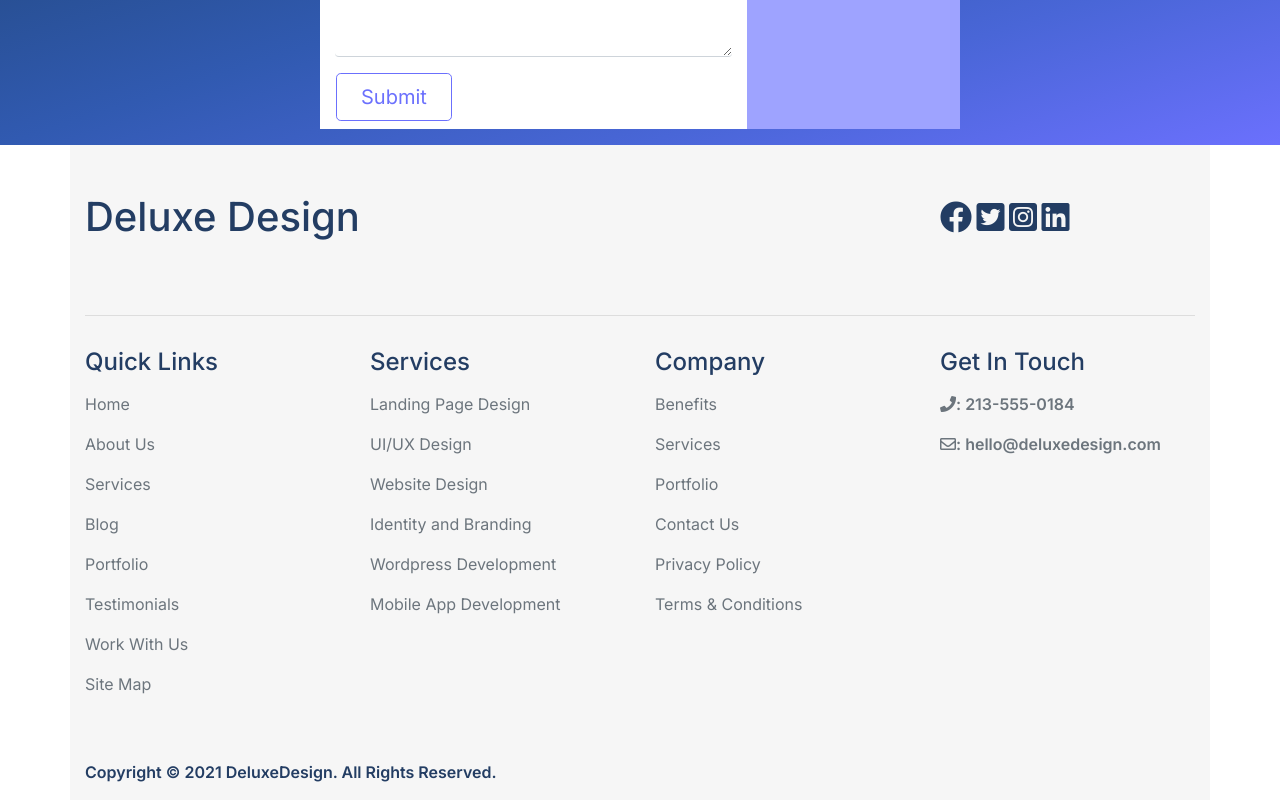
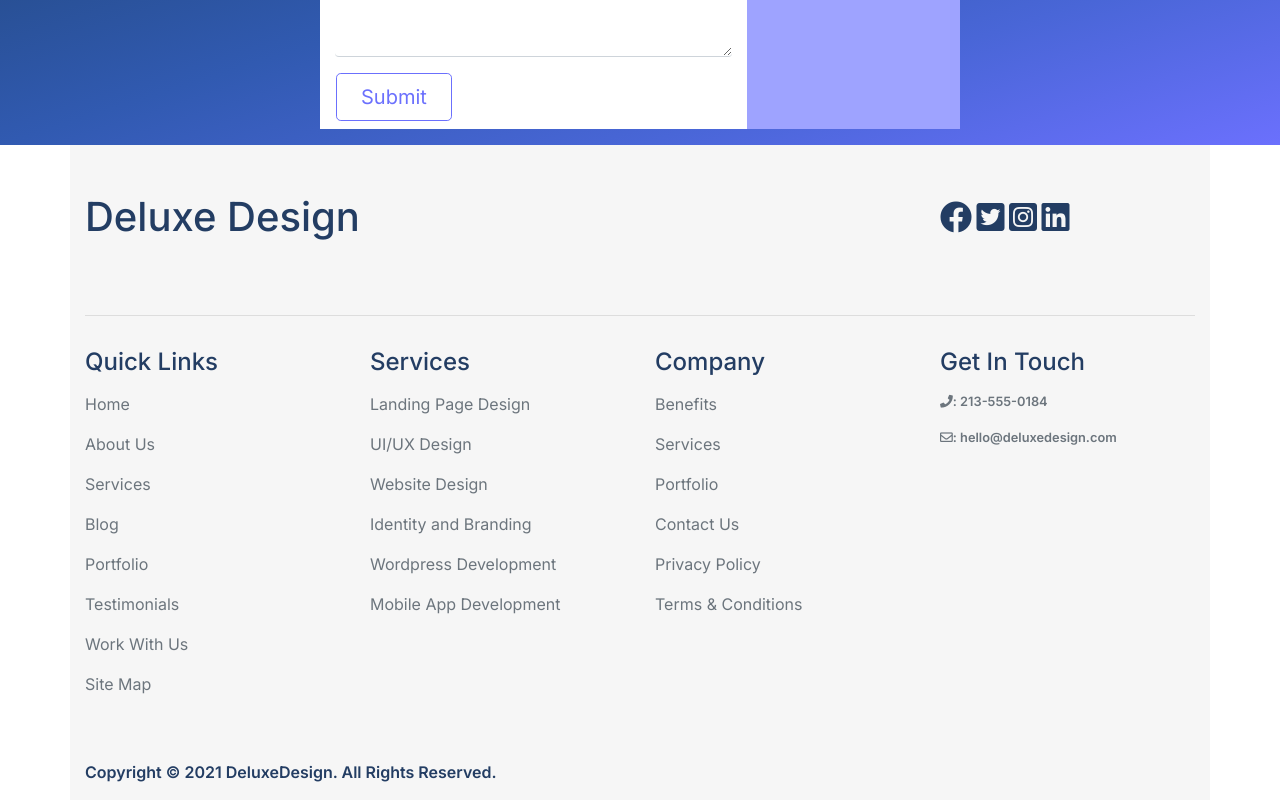
Before and after one commit to aaronleon1/deluxe-design, a React (Create React App) app: page / in a window 1280 px wide. Shown: the part 7158-7958 px from the top of the page. Built offline with nearby package versions, Linux system fonts and the light colour scheme.

Commit message:
Mobile Styling added

```diff
--- a/public/index.html
+++ b/public/index.html
@@ -12,8 +12,8 @@
     <link rel="stylesheet" href="https://use.fontawesome.com/releases/v5.15.1/css/all.css" integrity="sha384-vp86vTRFVJgpjF9jiIGPEEqYqlDwgyBgEF109VFjmqGmIY/Y4HV4d3Gp2irVfcrp" crossorigin="anonymous">
     <link rel="preconnect" href="https://fonts.gstatic.com">
 
-    <link rel="apple-touch-icon" href="%PUBLIC_URL%/logo192.png" />
-    <link rel="manifest" href="%PUBLIC_URL%/manifest.json" />
+    <link rel="apple-touch-icon" href="%PUBLIC_URL%/favicon.ico" />
+
 
     <title>Deluxe Design | Digital Agency</title>
   </head>
--- a/src/App.js
+++ b/src/App.js
@@ -118,7 +118,7 @@ function App() {
         </Row>
 
         <Row className='my-5'>
-          <Col xs={12} md={6}className='my-5'>
+          <Col xs={12} lg={6}className='my-5'>
           <Row className=' mb-md-1 mb-xs-0'>
               <Col xs={12} md={6}>
               <Card >
@@ -168,7 +168,7 @@ function App() {
             </Row>
           </Col>
 
-          <Col xs={12} md={6} className='my-auto'>
+          <Col xs={12} lg={6} className='my-auto'>
             <p className='text-left h1 text-primary' style={{fontWeight: '600'}}>Some Of The Benefits Of Working With Us</p>
             <p className=' text-left mb-4' style={{color: '#8B9CB6', lineHeight: '2rem', fontSize: '1.3rem', fontWeight: '500'}}>Deluxe Design has a strong reputation as being one of the best web design agencies in the performance marketing industry… and that’s good news for you.</p>
             <p className=' text-left mb-4' style={{color: '#8B9CB6', lineHeight: '2rem', fontSize: '1.3rem', fontWeight: '500'}}>Our highly skilled team of marketers, designers, developers, and brand experts know exactly what it takes to ensure your website grabs your visitor’s attention, ensuring your online business is in the top 10% that succeeds.</p>
@@ -404,7 +404,7 @@ function App() {
       <a id='contact-us'>   </a>
       <Container fluid>
         <Row className='cta-form'>
-          <Col xs={12} md={{span: 4, offset: 3}}style={{background: '#fff'}} className='my-xs-0 my-md-3'>
+          <Col xs={12} md={{span: 5, offset: 2}} lg={{span: 4, offset: 3}} style={{background: '#fff'}} className='my-xs-0 my-md-3'>
             <Form >
               <p className='text-left h2 py-3' >Contact Us</p>
               <Row>
@@ -435,7 +435,7 @@ function App() {
               </Row>
             </Form>
           </Col>
-          <Col xs={12} md={2} style={{background: '#9EA3FF'}}  className='my-xs-0 my-md-3'>
+          <Col xs={12} md={4} lg={2} style={{background: '#9EA3FF'}}  className='my-xs-0 my-md-3'>
             <Row className='mt-2'>
               <Col className='mt-xs-0 mt-md-5'>
               <p className='mt-2 text-left text-white' style={{fontWeight: '600'}} ><i className="fas fa-phone text-white"></i>: 213-555-0184</p>
@@ -484,7 +484,7 @@ function App() {
             <p className='text-left text-muted'>Wordpress Development</p>
             <p className='text-left text-muted'>Mobile App Development</p>
           </Col>
-          <Col xs={12} md={3}>
+          <Col xs={12} md={2} lg={3}>
             <p className='text-left text-primary h4'>Company</p>
             <p className='text-left text-muted mt-3'>Benefits</p>
             <p className='text-left text-muted'>Services</p>
@@ -493,10 +493,10 @@ function App() {
             <p className='text-left text-muted'>Privacy Policy</p>
             <p className='text-left text-muted'>Terms & Conditions</p>
           </Col>
-          <Col xs={12} md={3}>
+          <Col xs={12} md={4} lg={3}>
             <p className='text-left text-primary h4'>Get In Touch</p>
-            <p className='mt-2 text-left text-muted mt-3' style={{fontWeight: '600'}} ><i className="fas fa-phone text-muted"></i>: 213-555-0184</p>
-            <p className='text-left text-muted' style={{fontWeight: '600'}}><i className="far fa-envelope text-muted"></i>: hello@deluxedesign.com</p>
+            <p className='mt-2 text-left text-muted mt-3' style={{fontWeight: '600', fontSize: '0.8rem'}} ><i className="fas fa-phone text-muted"></i>: 213-555-0184</p>
+            <p className='text-left text-muted' style={{fontWeight: '600', fontSize: '0.8rem'}}><i className="far fa-envelope text-muted"></i>: hello@deluxedesign.com</p>
           </Col>
         </Row>
         <Row>
```
Also changed, not shown: public/logo192.png (deleted), public/logo512.png (deleted), public/manifest.json (deleted).
